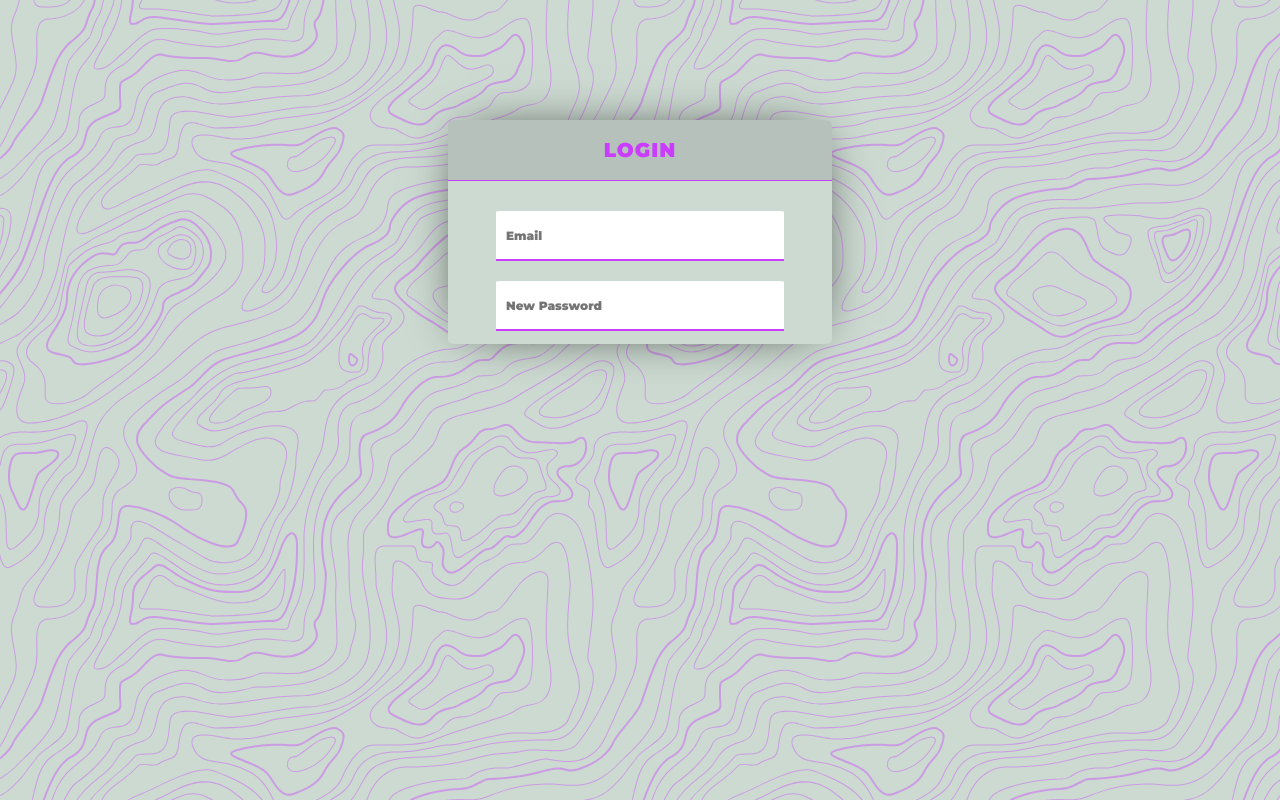
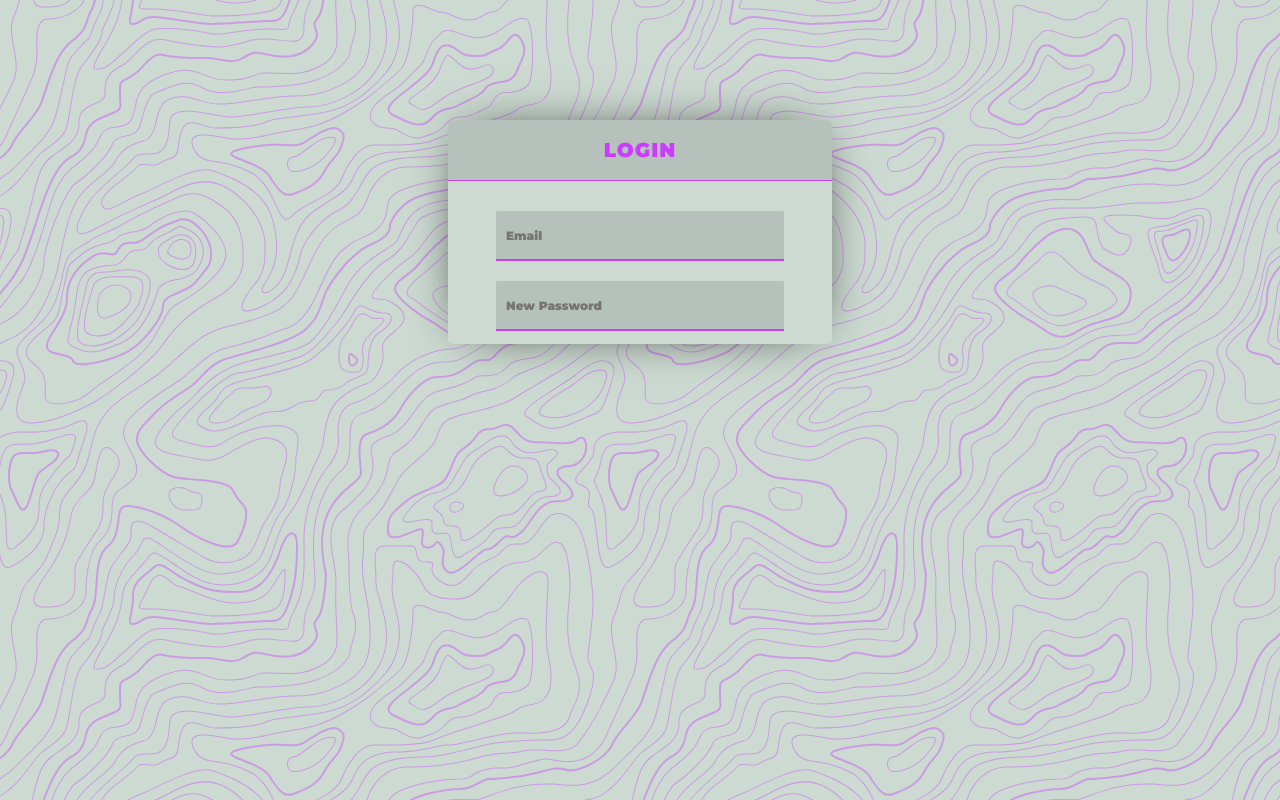
Before and after one commit to zwanner/Community-Volunteer-Board, a plain HTML site: page login/login.html in a window 1280 px wide. Drawn offline with Linux system fonts and the light colour scheme; a web font is replaced by a local one.

Commit message:
login color fix

```diff
--- a/login/login.html
+++ b/login/login.html
@@ -24,8 +24,8 @@
 
                 <div id="form_content_container">
                     <div id="form_content_inner_container">
-                        <input type="email" id="email" placeholder="Email">
-                        <input type="password" id="password" placeholder="New Password">
+                        <input type="email" id="email" placeholder="Email" class="login-light-header">
+                        <input type="password" id="password" placeholder="New Password" class="login-light-header">
 
 
                         <div id="button_container">
```
